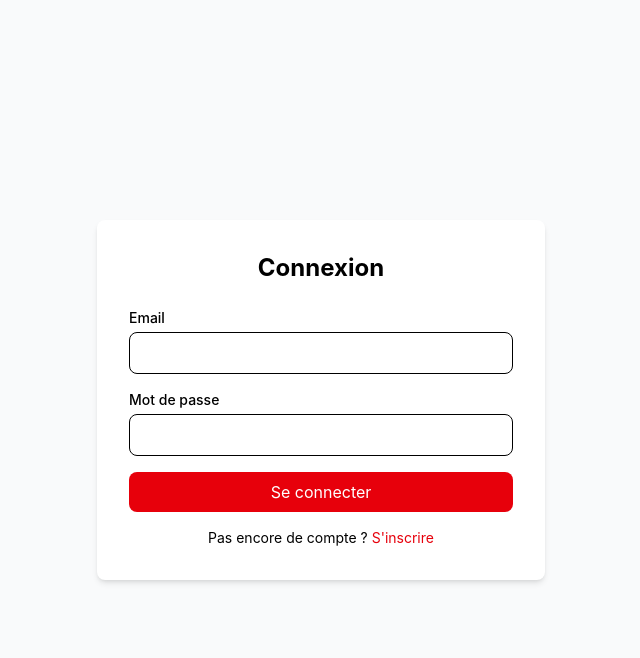
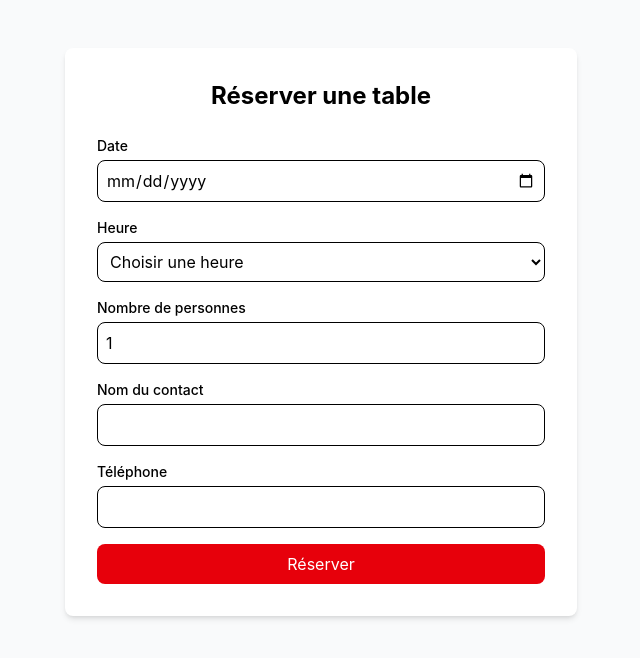
Before and after one commit to Lanature00/aubonheur, a React (Vite) app in the folder frontend/: page /reservations in a window 1280 px wide. Before the commit this address led to /login. Shown: the top 658 px of the page, without its empty margins (319-959 px from the left). Built offline with nearby package versions, Linux system fonts and the light colour scheme; no server answers; sample sign-in values are in the browser's storage.

Commit message:
feat(frontend): add reservation and my-reservations pages

```diff
--- a/frontend/src/App.tsx
+++ b/frontend/src/App.tsx
@@ -2,23 +2,35 @@ import { Routes, Route, Navigate } from 'react-router-dom'
 import { AuthProvider, useAuth } from './context/AuthContext'
 import Login from './pages/Login'
 import Register from './pages/Register'
+import Reservation from './pages/Reservation'
+import MesReservations from './pages/MesReservations'
+
+function ProtectedRoute({ children }: { children: React.ReactNode }) {
+  const { isAuthenticated } = useAuth()
+  if (!isAuthenticated) return <Navigate to="/login" replace />
+  return <>{children}</>
+}
+
+function AdminRoute({ children }: { children: React.ReactNode }) {
+  const { isAdmin } = useAuth()
+  if (!isAdmin) return <Navigate to="/" replace />
+  return <>{children}</>
+}
 
 function AppContent() {
-  const { isAuthenticated, isAdmin } = useAuth()
-
   return (
     <Routes>
       <Route path="/" element={<div>Page accueil</div>} />
       <Route path="/login" element={<Login />} />
       <Route path="/register" element={<Register />} />
       <Route path="/reservations" element={
-        isAuthenticated ? <div>Réservations</div> : <Navigate to="/login" />
+        <ProtectedRoute><Reservation /></ProtectedRoute>
       } />
       <Route path="/mes-reservations" element={
-        isAuthenticated ? <div>Mes réservations</div> : <Navigate to="/login" />
+      <ProtectedRoute><MesReservations /></ProtectedRoute>
       } />
       <Route path="/admin" element={
-        isAdmin ? <div>Admin</div> : <Navigate to="/" />
+        <AdminRoute><div>Admin</div></AdminRoute>
       } />
     </Routes>
   )
--- a/frontend/src/context/AuthContext.tsx
+++ b/frontend/src/context/AuthContext.tsx
@@ -1,4 +1,4 @@
-import { createContext, useContext, useState, useEffect } from 'react';
+import { createContext, useContext, useState } from 'react';
 import type { ReactNode } from 'react';
 import type { User } from '../types';
 
@@ -13,18 +13,15 @@ interface AuthContextType {
 
 const AuthContext = createContext<AuthContextType | null>(null);
 
+const getSavedToken = () => localStorage.getItem('token');
+const getSavedUser = (): User | null => {
+  const saved = localStorage.getItem('user');
+  return saved ? JSON.parse(saved) : null;
+};
+
 export const AuthProvider = ({ children }: { children: ReactNode }) => {
-  const [user, setUser] = useState<User | null>(null);
-  const [token, setToken] = useState<string | null>(null);
-
-  useEffect(() => {
-    const savedToken = localStorage.getItem('token');
-    const savedUser = localStorage.getItem('user');
-    if (savedToken && savedUser) {
-      setToken(savedToken);
-      setUser(JSON.parse(savedUser));
-    }
-  }, []);
+  const [user, setUser] = useState<User | null>(getSavedUser);
+  const [token, setToken] = useState<string | null>(getSavedToken);
 
   const login = (newToken: string, newUser: User) => {
     localStorage.setItem('token', newToken);
@@ -47,7 +44,7 @@ export const AuthProvider = ({ children }: { children: ReactNode }) => {
       login,
       logout,
       isAuthenticated: !!token,
-      isAdmin: user?.role === 'admin'
+      isAdmin: user?.role === 'admin',
     }}>
       {children}
     </AuthContext.Provider>
--- /dev/null
+++ b/frontend/src/pages/MesReservations.tsx
@@ -0,0 +1,96 @@
+import { useState, useEffect } from 'react'
+import { Link } from 'react-router-dom'
+import api from '../services/api'
+import type { Reservation } from '../types'
+
+function MesReservations() {
+  const [reservations, setReservations] = useState<Reservation[]>([])
+  const [chargement, setChargement] = useState(true)
+  const [erreur, setErreur] = useState('')
+
+  useEffect(() => {
+    const fetchReservations = async () => {
+      try {
+        const response = await api.get<Reservation[]>('/reservations/mes-reservations')
+        setReservations(response.data)
+      } catch (err) {
+        setErreur('Impossible de charger vos réservations')
+      } finally {
+        setChargement(false)
+      }
+    }
+    fetchReservations()
+  }, [])
+
+  const annuler = async (id: number) => {
+    try {
+      await api.put(`/reservations/annuler/${id}`)
+      setReservations(reservations.map(r =>
+        r.id === id ? { ...r, statut: 'annulée' } : r
+      ))
+    } catch (err) {
+      setErreur('Impossible d\'annuler cette réservation')
+    }
+  }
+
+  const statutCouleur = (statut: string) => {
+    if (statut === 'confirmée') return 'bg-green-100 text-green-700'
+    if (statut === 'annulée') return 'bg-red-100 text-red-700'
+    return 'bg-yellow-100 text-yellow-700'
+  }
+
+  if (chargement) return <div className="min-h-screen flex items-center justify-center">Chargement...</div>
+
+  return (
+    <div className="min-h-screen bg-gray-50 py-12 px-4">
+      <div className="max-w-3xl mx-auto">
+        <div className="flex justify-between items-center mb-6">
+          <h1 className="text-2xl font-bold">Mes réservations</h1>
+          <Link to="/reservations" className="bg-red-600 text-white px-4 py-2 rounded-lg hover:bg-red-700">
+            Nouvelle réservation
+          </Link>
+        </div>
+
+        {erreur && (
+          <div className="bg-red-100 text-red-700 p-3 rounded mb-4">{erreur}</div>
+        )}
+
+        {reservations.length === 0 ? (
+          <div className="bg-white rounded-lg shadow p-8 text-center text-gray-500">
+            Aucune réservation pour le moment.
+          </div>
+        ) : (
+          <div className="space-y-4">
+            {reservations.map(reservation => (
+              <div key={reservation.id} className="bg-white rounded-lg shadow p-6">
+                <div className="flex justify-between items-start">
+                  <div>
+                    <p className="font-semibold text-lg">{reservation.nom_contact}</p>
+                    <p className="text-gray-600">{new Date(reservation.date).toLocaleDateString('fr-FR')} à {reservation.heure}</p>
+                    <p className="text-gray-600">{reservation.nombre_personnes} personne(s)</p>
+                    <p className="text-gray-600">{reservation.telephone}</p>
+                  </div>
+                  <div className="flex flex-col items-end gap-2">
+                    <span className={`px-3 py-1 rounded-full text-sm font-medium ${statutCouleur(reservation.statut)}`}>
+                      {reservation.statut}
+                    </span>
+                    {reservation.statut === 'en_attente' && (
+                      <button
+                        onClick={() => annuler(reservation.id)}
+                        className="text-red-600 text-sm hover:underline"
+                      >
+                        Annuler
+                      </button>
+                    )}
+                  </div>
+                </div>
+              </div>
+            ))}
+          </div>
+        )}
+      </div>
+    </div>
+  )
+}
+
+export default MesReservations
--- /dev/null
+++ b/frontend/src/pages/Reservation.tsx
@@ -0,0 +1,134 @@
+import { useState } from 'react'
+import { useNavigate } from 'react-router-dom'
+import api from '../services/api'
+import type { ReservationData } from '../types'
+
+function Reservation() {
+  const [formData, setFormData] = useState<ReservationData>({
+    date: '',
+    heure: '',
+    nombre_personnes: 1,
+    nom_contact: '',
+    telephone: ''
+  })
+  const [erreur, setErreur] = useState('')
+  const [succes, setSucces] = useState(false)
+  const [chargement, setChargement] = useState(false)
+  const navigate = useNavigate()
+
+  const handleChange = (e: React.ChangeEvent<HTMLInputElement | HTMLSelectElement>) => {
+    setFormData({ ...formData, [e.target.name]: e.target.value })
+  }
+
+  const handleSubmit = async (e: React.FormEvent) => {
+    e.preventDefault()
+    setChargement(true)
+    setErreur('')
+    try {
+      await api.post('/reservations', formData)
+      setSucces(true)
+      setTimeout(() => navigate('/mes-reservations'), 2000)
+    } catch (err: unknown) {
+      setErreur('Une erreur est survenue, veuillez réessayer')
+    } finally {
+      setChargement(false)
+    }
+  }
+
+  return (
+    <div className="min-h-screen bg-gray-50 py-12 px-4">
+      <div className="max-w-lg mx-auto bg-white rounded-lg shadow-md p-8">
+        <h1 className="text-2xl font-bold text-center mb-6">Réserver une table</h1>
+        {succes && (
+          <div className="bg-green-100 text-green-700 p-3 rounded mb-4">
+            Réservation créée avec succès ! Redirection...
+          </div>
+        )}
+        {erreur && (
+          <div className="bg-red-100 text-red-700 p-3 rounded mb-4">
+            {erreur}
+          </div>
+        )}
+        <form onSubmit={handleSubmit} className="space-y-4">
+          <div>
+            <label className="block text-sm font-medium mb-1">Date</label>
+            <input
+              type="date"
+              name="date"
+              value={formData.date}
+              onChange={handleChange}
+              min={new Date().toISOString().split('T')[0]}
+              className="w-full border rounded-lg p-2 focus:outline-none focus:ring-2 focus:ring-red-400"
+              required
+            />
+          </div>
+          <div>
+            <label className="block text-sm font-medium mb-1">Heure</label>
+            <select
+              name="heure"
+              value={formData.heure}
+              onChange={handleChange}
+              className="w-full border rounded-lg p-2 focus:outline-none focus:ring-2 focus:ring-red-400"
+              required
+            >
+              <option value="">Choisir une heure</option>
+              <option value="12:00">12:00</option>
+              <option value="12:30">12:30</option>
+              <option value="13:00">13:00</option>
+              <option value="13:30">13:30</option>
+              <option value="19:00">19:00</option>
+              <option value="19:30">19:30</option>
+              <option value="20:00">20:00</option>
+              <option value="20:30">20:30</option>
+              <option value="21:00">21:00</option>
+            </select>
+          </div>
+          <div>
+            <label className="block text-sm font-medium mb-1">Nombre de personnes</label>
+            <input
+              type="number"
+              name="nombre_personnes"
+              value={formData.nombre_personnes}
+              onChange={handleChange}
+              min="1"
+              max="20"
+              className="w-full border rounded-lg p-2 focus:outline-none focus:ring-2 focus:ring-red-400"
+              required
+            />
+          </div>
+          <div>
+            <label className="block text-sm font-medium mb-1">Nom du contact</label>
+            <input
+              type="text"
+              name="nom_contact"
+              value={formData.nom_contact}
+              onChange={handleChange}
+              className="w-full border rounded-lg p-2 focus:outline-none focus:ring-2 focus:ring-red-400"
+              required
+            />
+          </div>
+          <div>
+            <label className="block text-sm font-medium mb-1">Téléphone</label>
+            <input
+              type="tel"
+              name="telephone"
+              value={formData.telephone}
+              onChange={handleChange}
+              className="w-full border rounded-lg p-2 focus:outline-none focus:ring-2 focus:ring-red-400"
+              required
+            />
+          </div>
+          <button
+            type="submit"
+            disabled={chargement}
+            className="w-full bg-red-600 text-white py-2 rounded-lg hover:bg-red-700 transition disabled:opacity-50"
+          >
+            {chargement ? 'Réservation...' : 'Réserver'}
+          </button>
+        </form>
+      </div>
+    </div>
+  )
+}
+
+export default Reservation
```
Also changed, not shown: 1 other file (tests, documents, lock files or other folders).
